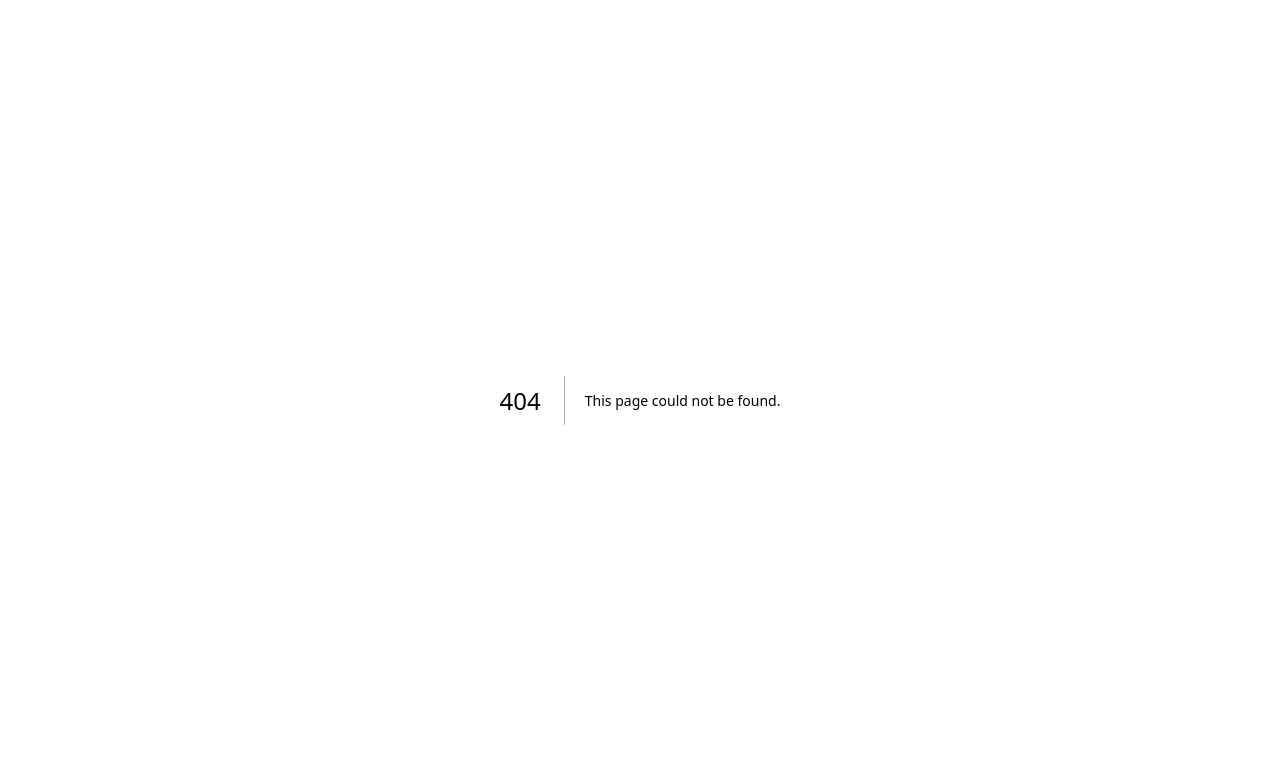
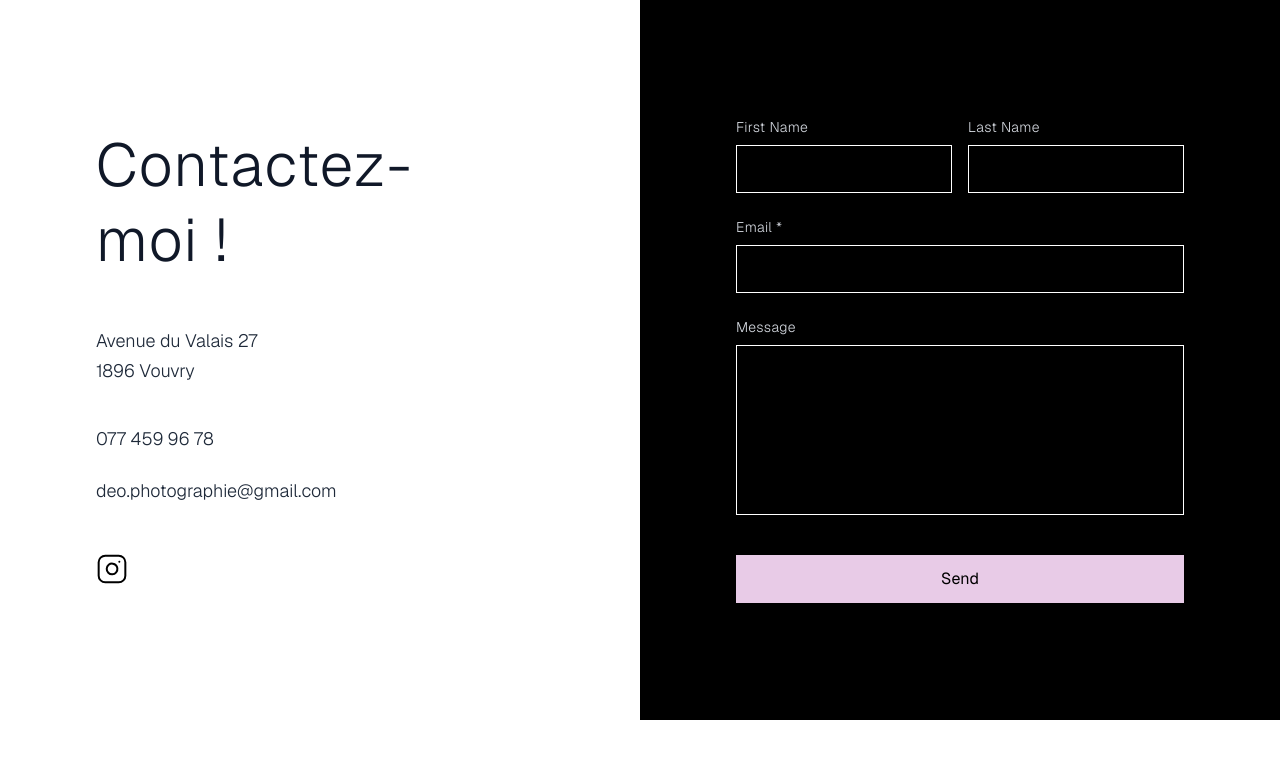
Before and after one commit to ouedraogodunyaemmanuel/defi_technique, a Next.js app: page /contact in a window 1280 px wide. Before the commit this address had no page. Shown: the top 758 px of the page. Built offline with nearby package versions, Linux system fonts and the light colour scheme.

Commit message:
feat: structure next.js et navigation fonctionnelle

```diff
--- /dev/null
+++ b/app/contact/page.tsx
@@ -0,0 +1,126 @@
+import React from 'react';
+
+export default function ContactPage(): React.JSX.Element {
+  return (
+    <div className="min-h-screen bg-white text-black font-sans">
+      {/* Conteneur Principal scindé en deux colonnes à partir des écrans md */}
+      <div className="grid grid-cols-1 md:grid-cols-2 min-h-[calc(100vh-80px)]">
+
+        {/* Colonne de Gauche : Infos de contact (Fond Blanc) */}
+        <div className="flex flex-col justify-center px-12 py-16 md:px-24 bg-white">
+          <h1 className="text-5xl md:text-6xl font-light tracking-wide mb-12 text-gray-900 leading-tight">
+            Contactez-<br />moi !
+          </h1>
+
+          <div className="space-y-6 text-lg text-gray-800 font-light">
+            <p className="leading-relaxed">
+              Avenue du Valais 27<br />
+              1896 Vouvry
+            </p>
+
+            <p className="pt-4">
+              077 459 96 78
+            </p>
+
+            <p>
+              deo.photographie@gmail.com
+            </p>
+          </div>
+
+          {/* Icône Instagram (SVG intégré directement, sans bibliothèque externe) */}
+          <div className="mt-12">
+            <a
+              href="https://instagram.com"
+              target="_blank"
+              rel="noopener noreferrer"
+              className="text-black hover:text-gray-600 transition-colors inline-block"
+            >
+              <svg
+                xmlns="http://www.w3.org/2000/svg"
+                width="32"
+                height="32"
+                viewBox="0 0 24 24"
+                fill="none"
+                stroke="currentColor"
+                strokeWidth="1.5"
+                strokeLinecap="round"
+                strokeLinejoin="round"
+              >
+                <rect width="20" height="20" x="2" y="2" rx="5" ry="5"/>
+                <path d="M16 11.37A4 4 0 1 1 12.63 8 4 4 0 0 1 16 11.37z"/>
+                <line x1="17.5" x2="17.51" y1="6.5" y2="6.5"/>
+              </svg>
+            </a>
+          </div>
+        </div>
+
+        {/* Colonne de Droite : Formulaire (Fond Noir) */}
+        <div className="flex flex-col justify-center px-12 py-16 md:px-24 bg-black text-white">
+          <form
+            action="https://api.web3forms.com/submit"
+            method="POST"
+            className="w-full max-w-lg space-y-6"
+          >
+            {/* Clé d'accès Web3Forms obligatoire */}
+            <input type="hidden" name="access_key" value="54ef41a7-5a79-4fed-a911-bae7745cc5c5" />
+
+            {/* Rangée : Prénom et Nom */}
+            <div className="grid grid-cols-1 sm:grid-cols-2 gap-4">
+              <div className="flex flex-col space-y-2">
+                <label className="text-sm font-light tracking-wide text-gray-300">First Name</label>
+                <input
+                  type="text"
+                  name="first_name"
+                  required
+                  className="bg-black border border-white px-4 py-2.5 text-white focus:outline-none focus:border-gray-400 transition-colors h-12"
+                />
+              </div>
+              <div className="flex flex-col space-y-2">
+                <label className="text-sm font-light tracking-wide text-gray-300">Last Name</label>
+                <input
+                  type="text"
+                  name="last_name"
+                  required
+                  className="bg-black border border-white px-4 py-2.5 text-white focus:outline-none focus:border-gray-400 transition-colors h-12"
+                />
+              </div>
+            </div>
+
+            {/* Champ : Email */}
+            <div className="flex flex-col space-y-2">
+              <label className="text-sm font-light tracking-wide text-gray-300">Email *</label>
+              <input
+                type="email"
+                name="email"
+                required
+                className="bg-black border border-white px-4 py-2.5 w-full text-white focus:outline-none focus:border-gray-400 transition-colors h-12"
+              />
+            </div>
+
+            {/* Champ : Message */}
+            <div className="flex flex-col space-y-2">
+              <label className="text-sm font-light tracking-wide text-gray-300">Message</label>
+              <textarea
+                name="message"
+                required
+                rows={6}
+                className="bg-black border border-white px-4 py-3 w-full text-white resize-none focus:outline-none focus:border-gray-400 transition-colors"
+              ></textarea>
+            </div>
+
+            {/* Bouton Envoyer */}
+            <div className="pt-4">
+              <button
+                type="submit"
+                className="w-full bg-[#E8CBE7] hover:bg-[#dec1dd] text-black font-normal py-3 px-6 transition-colors text-center"
+              >
+                Send
+              </button>
+            </div>
+          </form>
+        </div>
+
+      </div>
+    </div>
+  );
+}
--- a/app/page.tsx
+++ b/app/page.tsx
@@ -1,7 +1,7 @@
-import Link from "next/link";
+import React from "react";
 import Image from "next/image";
 
-export default function Home() {
+export default function Home(): React.JSX.Element {
   return (
     <div className="min-h-screen bg-neutral-900 text-white font-sans antialiased">
 
@@ -17,38 +17,7 @@ export default function Home() {
         <div className="absolute inset-0 bg-black/40"></div>
       </div>
 
-      {/* 2. L'EN-TÊTE (Navigation) */}
-      <header className="fixed top-0 left-0 right-0 z-50">
-        <div className="max-w-7xl mx-auto px-6 py-4 flex items-start justify-between">
-
-          <div className="bg-black p-6 rounded-lg">
-            <Image
-              src="/logo-deo.png"
-              alt="Logo DEO Photographie"
-              width={80}
-              height={40}
-              className="object-contain"
-            />
-          </div>
-
-          <nav className="bg-white/10 backdrop-blur-sm rounded-lg flex overflow-hidden">
-            <Link href="/" className="px-6 py-3 text-sm font-medium text-neutral-950 bg-[#E8C48C] hover:bg-[#D9B37A] transition-colors">
-              Accueil
-            </Link>
-            <Link href="/prestations" className="px-6 py-3 text-sm font-medium text-neutral-200 hover:text-white hover:bg-white/5 transition-colors">
-              Prestations
-            </Link>
-            <Link href="/propos" className="px-6 py-3 text-sm font-medium text-neutral-200 hover:text-white hover:bg-white/5 transition-colors">
-              À propos
-            </Link>
-            <Link href="/contact" className="px-6 py-3 text-sm font-medium text-neutral-200 hover:text-white hover:bg-white/5 transition-colors">
-              Contact
-            </Link>
-          </nav>
-        </div>
-      </header>
-
-      {/* 3. LE CONTENU PRINCIPAL */}
+      {/* 2. LE CONTENU PRINCIPAL (Le header est maintenant géré par le layout) */}
       <main className="flex min-h-screen items-center justify-center pt-24">
         <div className="text-center space-y-2">
           <h1 className="text-5xl sm:text-7xl font-bold tracking-tight text-white">DEO.</h1>
--- a/package.json
+++ b/package.json
@@ -9,18 +9,20 @@
     "lint": "eslint"
   },
   "dependencies": {
+    "lucide-react": "^1.21.0",
     "next": "16.2.9",
+    "postcss": "^8.5.15",
     "react": "19.2.4",
     "react-dom": "19.2.4"
   },
   "devDependencies": {
-    "@tailwindcss/postcss": "^4",
+    "@tailwindcss/postcss": "^4.3.1",
     "@types/node": "^20",
     "@types/react": "^19",
     "@types/react-dom": "^19",
     "eslint": "^9",
     "eslint-config-next": "16.2.9",
-    "tailwindcss": "^4",
+    "tailwindcss": "^4.3.1",
     "typescript": "^5"
   }
 }
```
Also changed, not shown: 2 other files (tests, documents, lock files or other folders).
